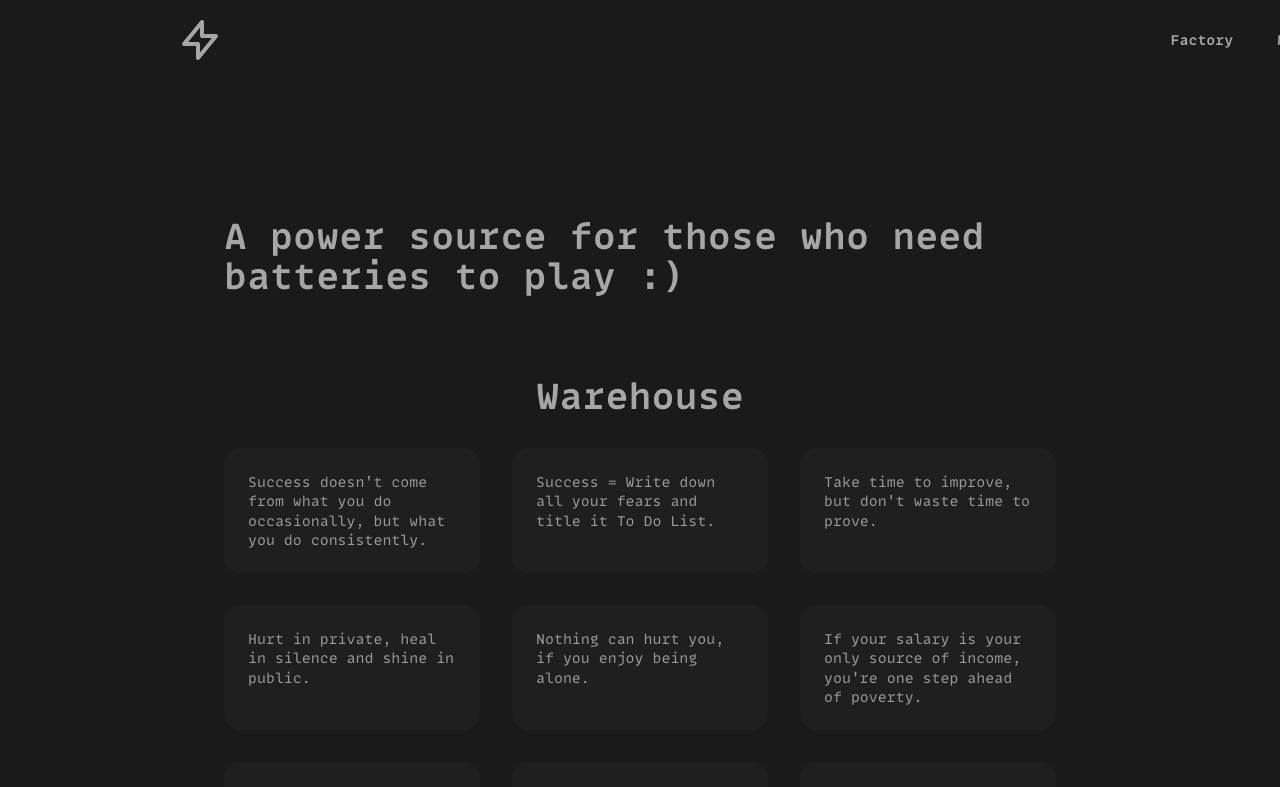
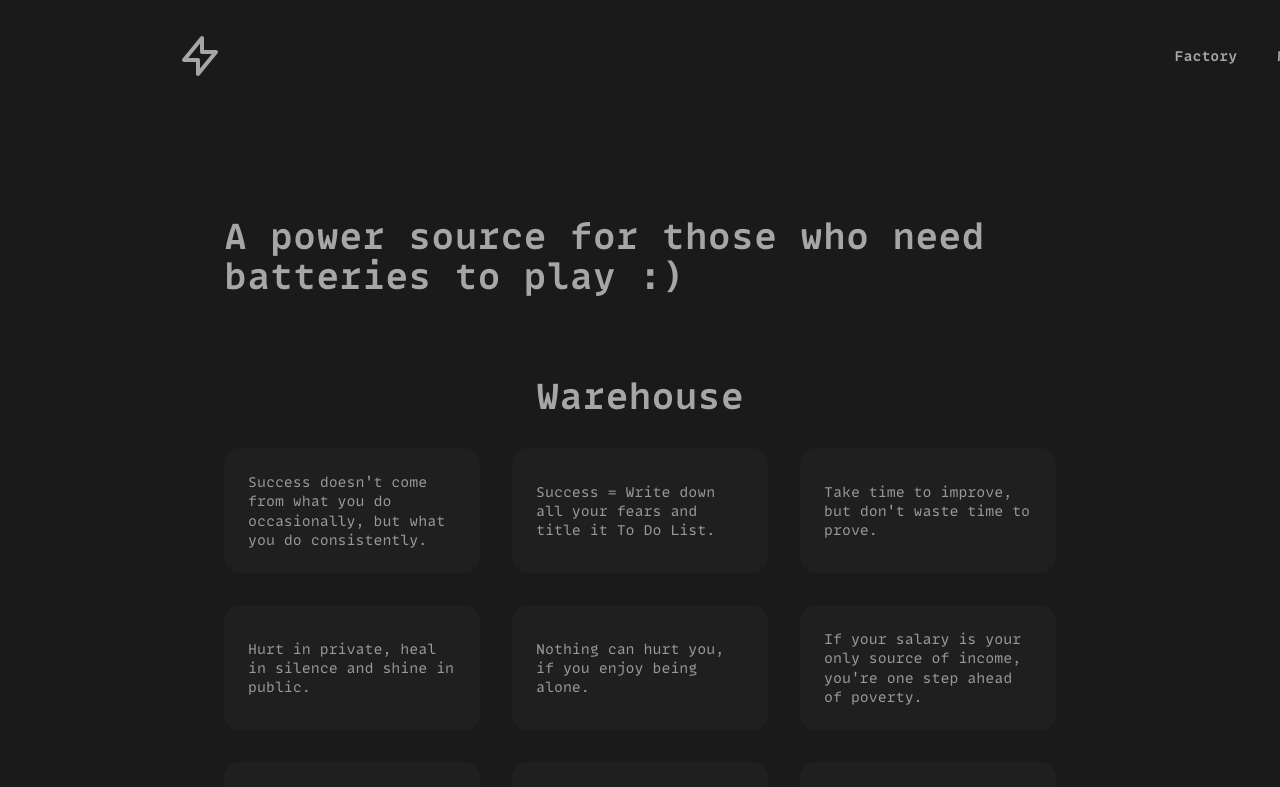
Before and after one commit to vedxp/battry, a Vue app: page / in a window 1280 px wide. Shown: the top 787 px of the page. Built offline with nearby package versions, Linux system fonts and the light colour scheme.

Commit message:
cleanups

```diff
--- a/src/components/Card.vue
+++ b/src/components/Card.vue
@@ -1,5 +1,5 @@
 <template>
-    <div class="grow flex flex-col p-6 py-6 items-center rounded-2xl bg-card text-content text-sm slg:text-md leading-snug tracking-tight slg:tracking-normal">
+    <div class="grow flex items-center p-6 rounded-2xl bg-card text-content text-sm slg:text-md leading-snug tracking-tight slg:tracking-normal">
     <slot/>
   </div>
 </template>
--- a/src/components/Nav.vue
+++ b/src/components/Nav.vue
@@ -1,13 +1,11 @@
 <template>
-  <nav class="bg-nav px-6 py-2 slg:py-4 slg:px-12 flex items-center justify-between fixed w-full">
-    <!--Logo-->
-    <div class="grow left-0">
+  <nav class="bg-nav px-6 py-4 slg:py-8 slg:px-12 top-0 flex items-center fixed w-full">
+    <div class="grow">
       <svg fill="none" stroke="currentColor" class="w-6 h-6 slg:w-9 slg:h-9 lg:w-12 lg:h-12" viewBox="0 0 24 24"><path stroke-linecap="round" stroke-linejoin="round" stroke-width="2" d="M13 10V3L4 14h7v7l9-11h-7z"/></svg>
     </div>
-    <!--Links-->
-    <span class="flex items-center text-sm gap-1 font-bold">
+    <div class="text-sm gap-1 font-bold">
       <a class="shrink hover:bg-button px-3 py-2 slg:px-5 slg:py-3 rounded-md" href="https://github.com/VedxP/battery">Factory</a>
       <a class="shrink hover:bg-button px-3 py-2 slg:px-5 slg:py-3 rounded-md" href="/https://github.com/VedxP">Manager</a>
-    </span>
+    </div>
   </nav>
 </template>
--- a/src/style.css
+++ b/src/style.css
@@ -11,7 +11,7 @@
     src: url("./assets/fonts/MonoLisa-Bold.woff2") format("woff2");
 }
 body {
-  @apply bg-background text-text text-sm slg:text-base font-normal selection:bg-button relative w-full flex flex-col items-center;
+  @apply bg-background text-text text-sm slg:text-base font-normal selection:bg-button w-full flex flex-col items-center;
   animation: fadein ease 2s;
   animation-iteration-count: 1;
   animation-fill-mode: forwards;
```
